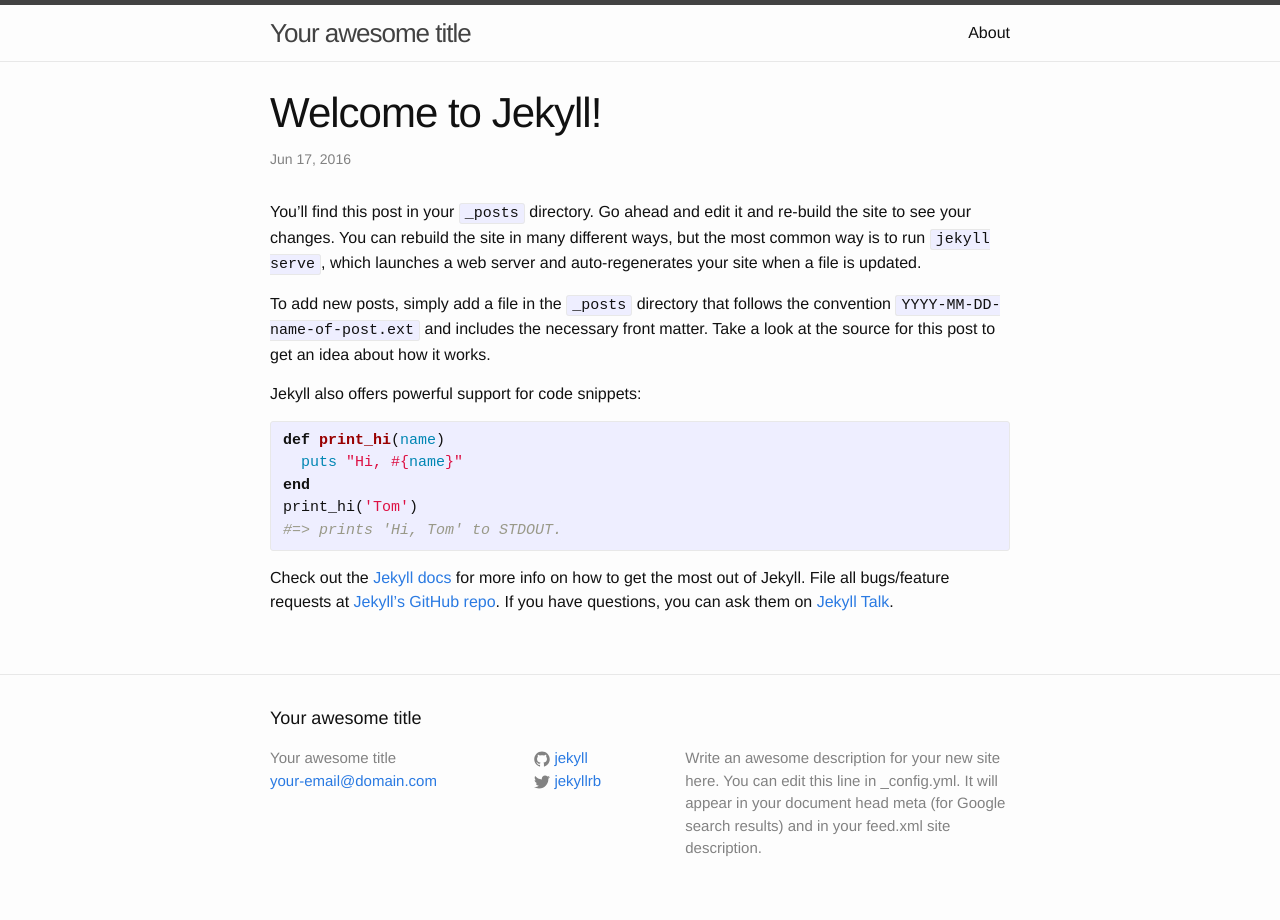
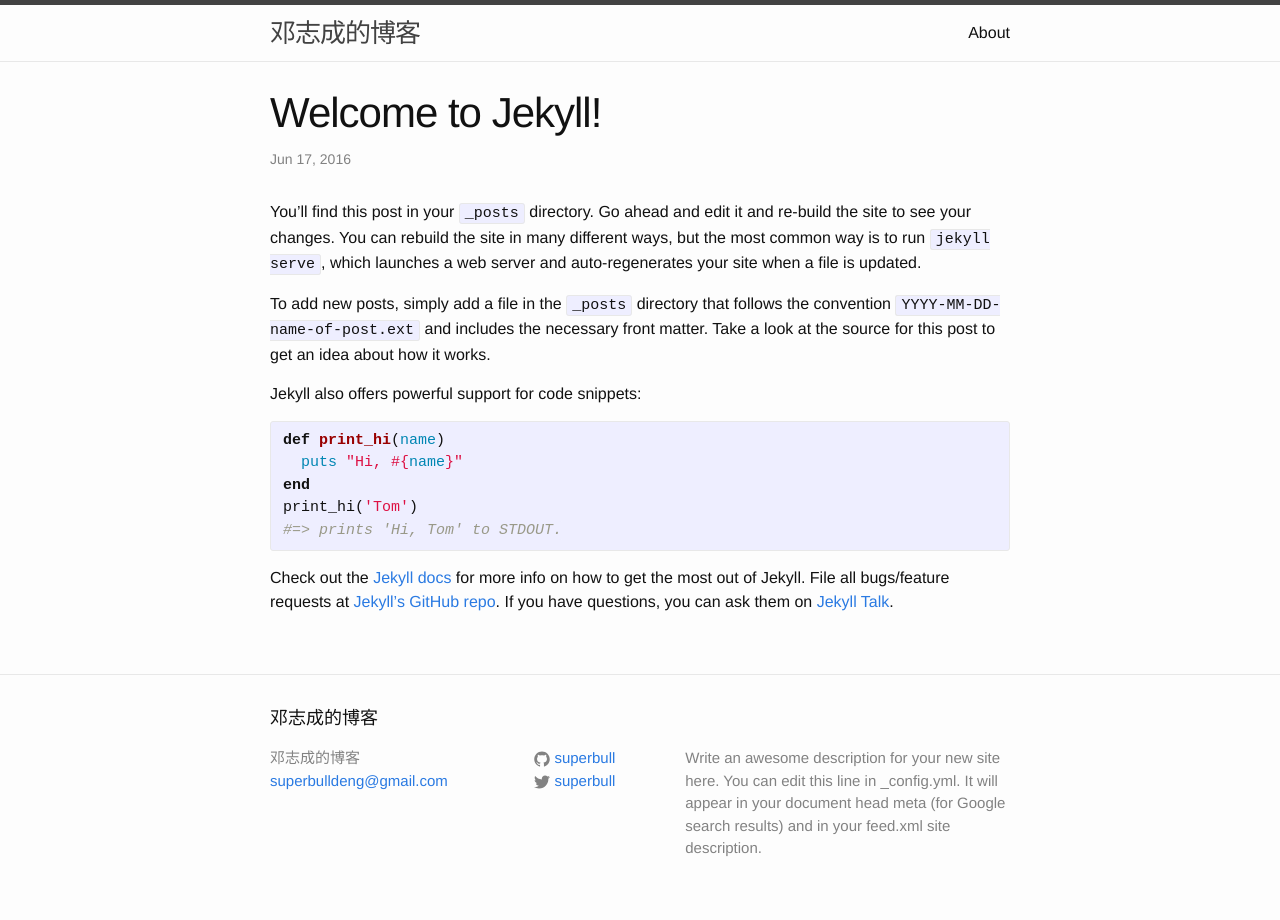
Before and after one commit to superbull/superbull.github.io, a Jekyll site: the page built from _posts/2016-06-17-welcome-to-jekyll.md, in a window 1280 px wide. Built offline with Jekyll 4.4.1, drawn with Linux system fonts in a browser that asks for light colours.

```diff
--- a/_config.yml
+++ b/_config.yml
@@ -6,16 +6,16 @@
 # 'jekyll serve'. If you change this file, please restart the server process.
 
 # Site settings
-title: Your awesome title
-email: your-email@domain.com
+title: 邓志成的博客
+email: superbulldeng@gmail.com
 description: > # this means to ignore newlines until "baseurl:"
   Write an awesome description for your new site here. You can edit this
   line in _config.yml. It will appear in your document head meta (for
   Google search results) and in your feed.xml site description.
 baseurl: "" # the subpath of your site, e.g. /blog
-url: "http://yourdomain.com" # the base hostname & protocol for your site
-twitter_username: jekyllrb
-github_username:  jekyll
+url: "http://superbull.github.io" # the base hostname & protocol for your site
+twitter_username: superbull
+github_username:  superbull
 
 # Build settings
 markdown: kramdown
```
Also changed, not shown: _posts/2016-06-17-CentOS7-minimal-installation.md (added, +31 -0 lines), _posts/2016-06-17-welcome-to-jekyll.md (renamed from _posts/2016-06-17-welcome-to-jekyll.markdown), assets/img/2016-06/centos7-check-ip-address.png (added), assets/img/2016-06/centos7-network-manager-ui.png (added), assets/img/2016-06/centos7-network-setup.png (added), assets/img/2016-06/edit-network-interfaces.png (added), assets/img/2016-06/setup-ip-address-via-dhcp.png (added).
